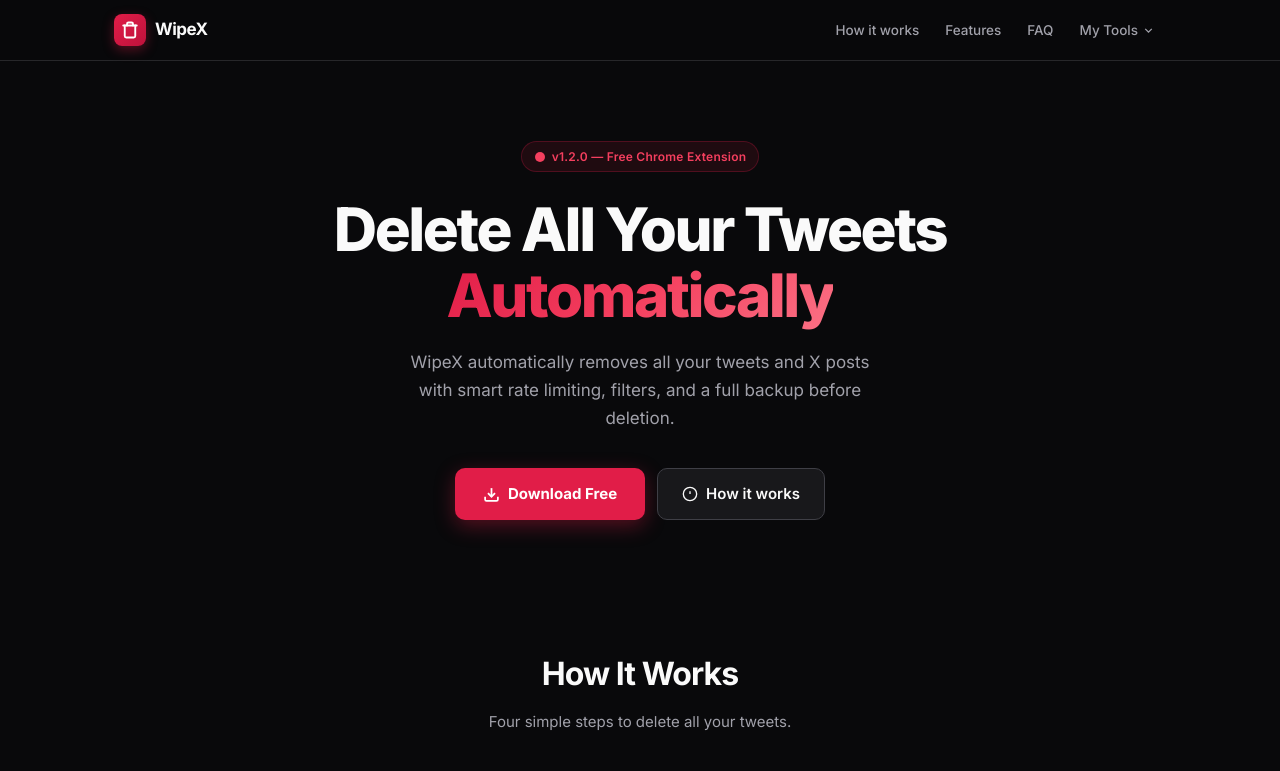
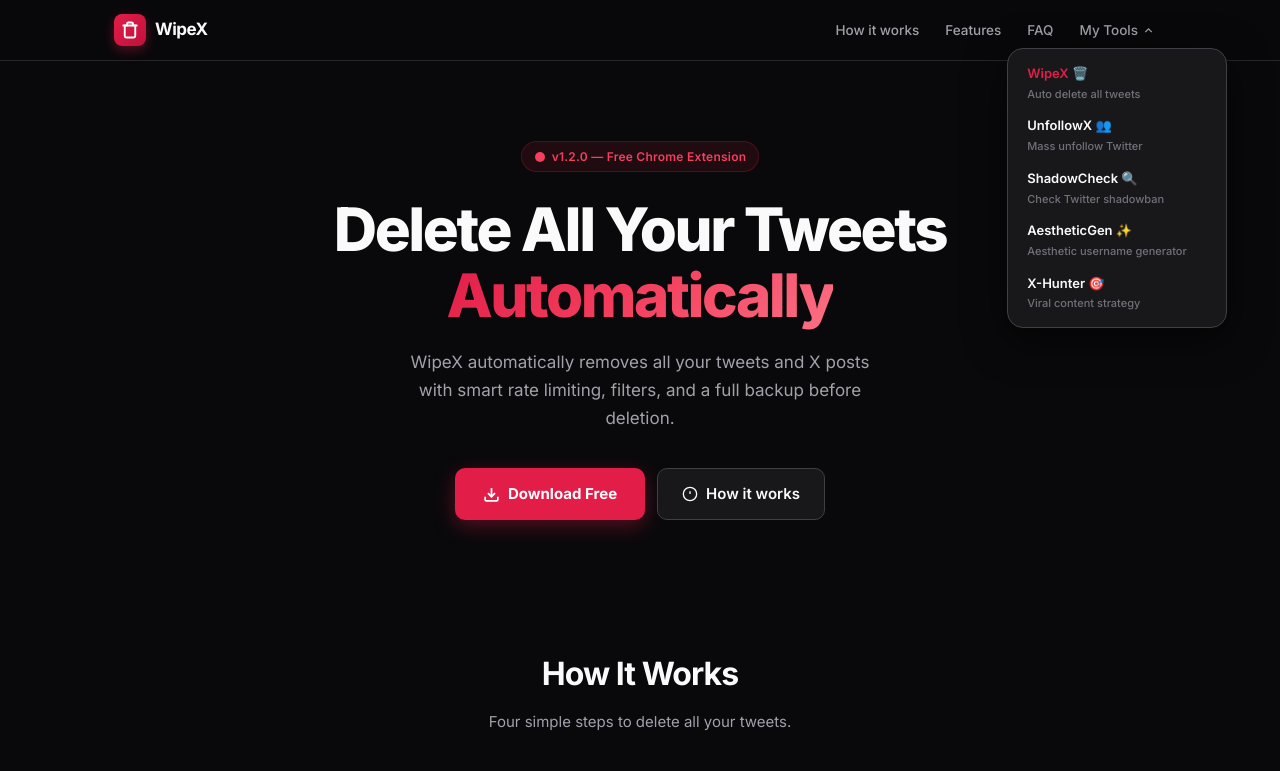
Before and after one commit to alvadyzaa/wipeX, a browser extension: page index.html in a window 1280 px wide. Both pictures are taken after a click on the button "My Tools". Shown: the top 771 px of the page. Drawn offline with Linux system fonts and the light colour scheme; no server answers.

Commit message:
fix: dropdown click-toggle, copyright 2026, google drive download link

```diff
--- a/index.html
+++ b/index.html
@@ -93,16 +93,17 @@
     .tools-btn svg{transition:transform .2s;}
     .tools-dropdown{
       display:none;
-      position:absolute;top:calc(100% + 8px);left:50%;transform:translateX(-50%);
+      position:absolute;top:calc(100% + 4px);left:50%;transform:translateX(-50%);
       background:var(--surface);
       border:1px solid var(--border-muted);
       border-radius:var(--radius-lg);
       padding:8px;
       min-width:220px;
       box-shadow:0 12px 40px rgba(0,0,0,.6);
+      /* small top padding acts as invisible bridge so mouse-move to items doesn't close */
     }
-    .tools-item:hover .tools-dropdown{display:block;}
-    .tools-item:hover .tools-btn svg{transform:rotate(180deg);}
+    .tools-dropdown.open{display:block;}
+    .tools-btn.open svg{transform:rotate(180deg);}
     .tool-link{
       display:flex;flex-direction:column;gap:2px;
       padding:10px 12px;border-radius:8px;
@@ -715,7 +716,7 @@
       <a href="privacy.html">Privacy Policy</a>
     </div>
 
-    <p class="footer-copy">© 2025 WipeX — Not affiliated with X Corp. Use responsibly.</p>
+    <p class="footer-copy">© 2026 WipeX — Not affiliated with X Corp. Use responsibly.</p>
   </div>
 </footer>
 
@@ -739,6 +740,32 @@
       hamIcon.innerHTML = iconOpen;
     });
   });
+
+  // ─── Tools dropdown: click-toggle (fixes hover gap bug) ───
+  const toolsBtn = document.querySelector('.tools-btn');
+  const toolsDropdown = document.querySelector('.tools-dropdown');
+  if (toolsBtn && toolsDropdown) {
+    toolsBtn.addEventListener('click', (e) => {
+      e.stopPropagation();
+      const isOpen = toolsDropdown.classList.contains('open');
+      toolsDropdown.classList.toggle('open', !isOpen);
+      toolsBtn.classList.toggle('open', !isOpen);
+    });
+    // Close when clicking anywhere outside
+    document.addEventListener('click', (e) => {
+      if (!toolsBtn.contains(e.target) && !toolsDropdown.contains(e.target)) {
+        toolsDropdown.classList.remove('open');
+        toolsBtn.classList.remove('open');
+      }
+    });
+    // Close on Escape key
+    document.addEventListener('keydown', (e) => {
+      if (e.key === 'Escape') {
+        toolsDropdown.classList.remove('open');
+        toolsBtn.classList.remove('open');
+      }
+    });
+  }
 
   // FAQ accordion
   function toggleFaq(btn) {
```
